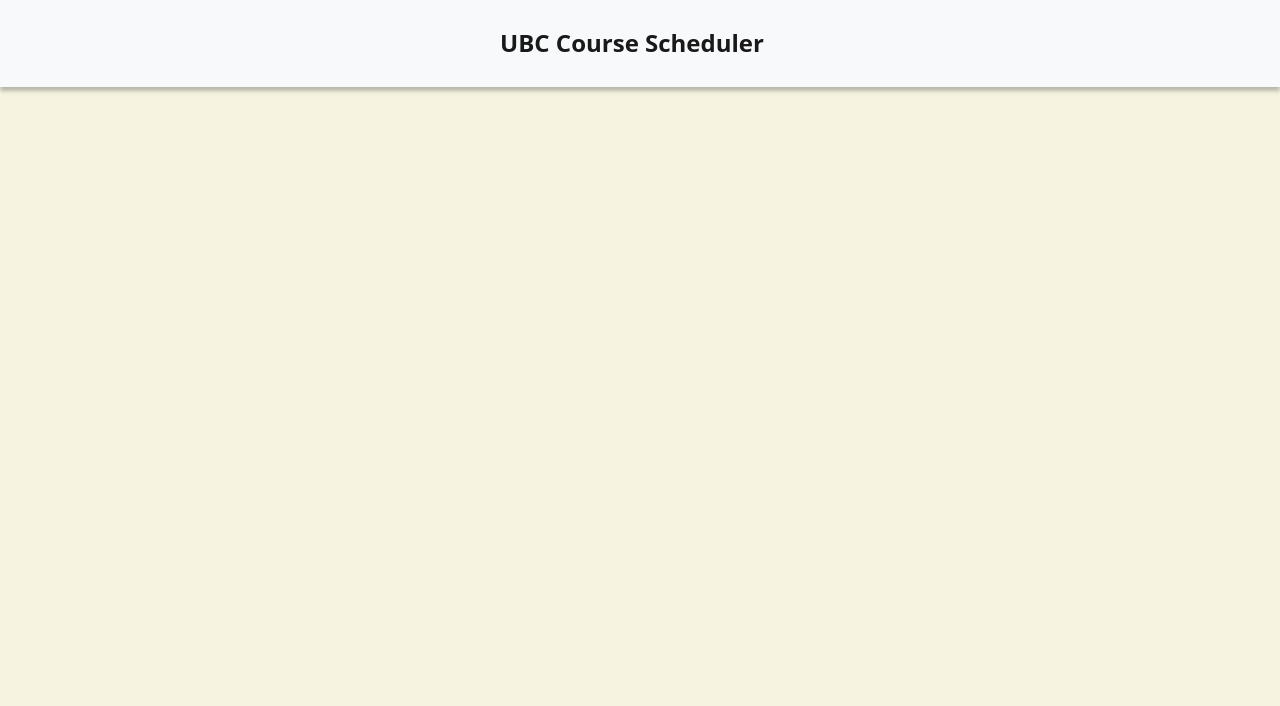
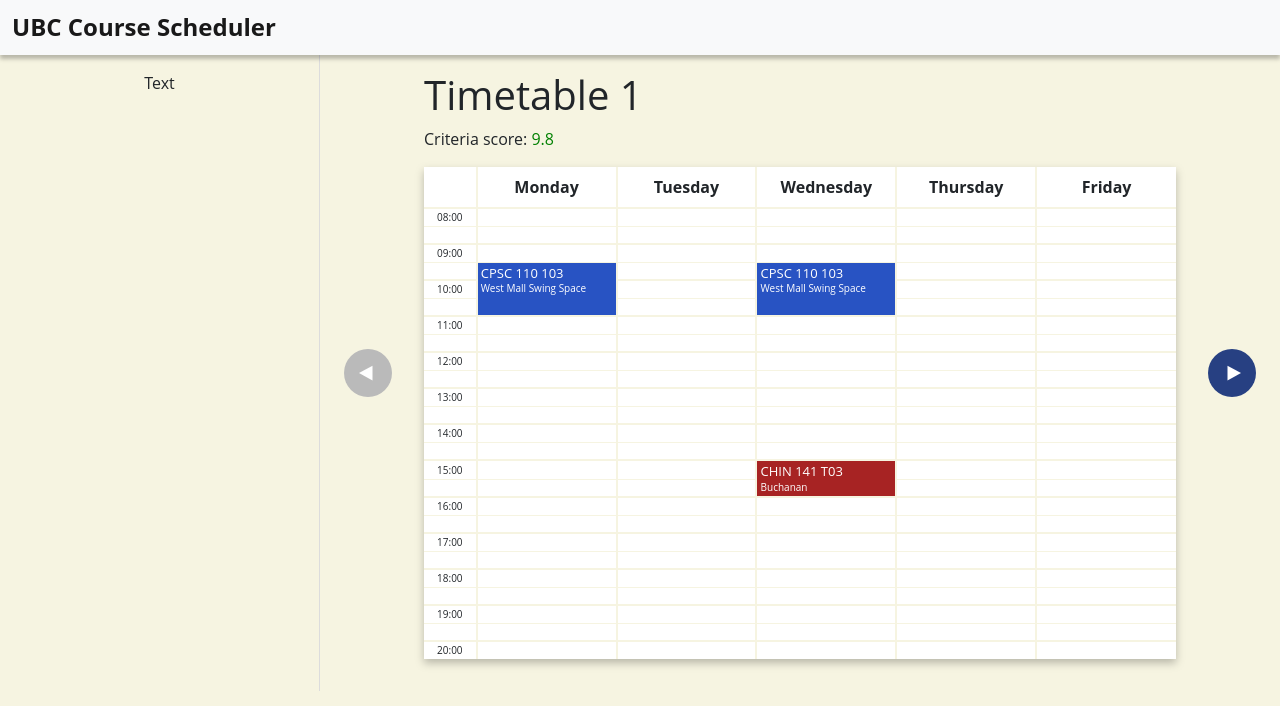
Before and after one commit to ayesha604/UBC-Course-Scheduler, a React (Vite) app in the folder frontend/: page / in a window 1280 px wide. Shown: the top 706 px of the page. Built offline with nearby package versions, Linux system fonts and the light colour scheme; no server answers.

Commit message:
Added timetable to page and tweaked layouts/navbar

```diff
--- a/frontend/src/App.jsx
+++ b/frontend/src/App.jsx
@@ -10,17 +10,98 @@
 function App() {
   console.log(sendCourses(["CPSC 110"]))
 
+  let timetables = [
+    {
+      sections: [
+        {
+          "name": "CPSC 110 103",
+          "days": [
+            {
+              "day": "Mon",
+              "times": ["9:30", "11:00"]
+            },
+            {
+              "day": "Wed",
+              "times": ["9:30", "11:00"]
+            }
+          ],
+          "location": "West Mall Swing Space",
+          "professors": "OLA, OLUWAKEMI",
+          "status": ""
+        },
+        {
+          "name": "CHIN 141 T03",
+          "days": [
+            {
+              "day": "Wed",
+              "times": ["15:00", "16:00"]
+            }
+          ],
+          "location": "Buchanan",
+          "professors": "LEE, LI-JUNG; WANG, HSIANG-NING",
+          "status": ""
+        }
+      ],
+      criteriaScore: 9.8
+    },
+    {
+      sections: [
+        {
+          "name": "ASTR 102 201",
+          "days": [
+            {
+              "day": "Mon",
+              "times": ["12:00", "13:00"]
+            },
+            {
+              "day": "Wed",
+              "times": ["12:00", "13:00"]
+            },
+            {
+              "day": "Fri",
+              "times": ["12:00", "13:00"]
+            }
+          ],
+          "location": "Hennings",
+          "professors": "MCIVER, JESSICA",
+          "status": ""
+        },
+        {
+          "name": "CPSC 121 201",
+          "days": [
+            {
+              "day": "Tue",
+              "times": ["12:30", "14:00"]
+            },
+            {
+              "day": "Thu",
+              "times": ["12:30", "14:00"]
+            }
+          ],
+          "location": "West Mall Swing Space",
+          "professors": "TIEN, GEOFFREY",
+          "status": ""
+        }
+      ],
+      criteriaScore: 4.3
+    }
+  ]
+
   return (
     <div className="App">
       <Nav />
 
-      <Container>
+      <Container fluid>
         <Row>
-          <Col>
-
+          <Col className="sidebar">
+            <Container>
+              Text
+            </Container>
           </Col>
           <Col md={9}>
-
+            {timetables &&
+              <TimetableCarousel timetables={timetables} />
+            }
           </Col>
         </Row>
       </Container>
--- a/frontend/src/App.scss
+++ b/frontend/src/App.scss
@@ -12,3 +12,9 @@
 .App {
     height: 100%;
 }
+.sidebar {
+    display: flex;
+    flex-direction: column;
+    width: 100%;
+    border-right: 1px solid #DCDCDC;
+}
--- a/frontend/src/components/Nav.jsx
+++ b/frontend/src/components/Nav.jsx
@@ -7,9 +7,9 @@
 
     return (
         <Navbar bg="light">
-            <Container>
+            <Container fluid>
                 <Navbar.Brand as="div">
-                    <h1 class="logo">
+                    <h1 className="logo">
                         UBC Course Scheduler
                     </h1>
                 </Navbar.Brand>
--- a/frontend/src/components/Nav.scss
+++ b/frontend/src/components/Nav.scss
@@ -5,5 +5,6 @@
     color: "#071025";
     font-weight: bold;
     font-size: x-large;
+    text-align: left;
     margin-bottom: 0;
 }
--- a/frontend/src/components/TimeTableCarousel.scss
+++ b/frontend/src/components/TimeTableCarousel.scss
@@ -22,11 +22,11 @@
 }
 
 .anim-right {
-    animation: right-to-left 0.6s;
+    animation: right-to-left 0.3s;
     animation-timing-function: ease-out;
 }
 .anim-left {
-    animation: left-to-right 0.6s;
+    animation: left-to-right 0.3s;
     animation-timing-function: ease-out;
 }
 
--- a/frontend/src/components/Timetable.scss
+++ b/frontend/src/components/Timetable.scss
@@ -53,7 +53,7 @@
 
 th,
 td {
-    border: 2px solid #DDDDDD;
+    border: 2px solid #F6F4E1;
     text-align: center;
 }
 table tr:first-child th {
@@ -75,7 +75,7 @@
 }
 th,
 td {
-    background-color: #F6F4E1;
+    background-color: white;
 }
 tr:nth-child(odd) td {
     border-bottom-width: 1px;
--- a/frontend/src/components/TimetableCarousel.jsx
+++ b/frontend/src/components/TimetableCarousel.jsx
@@ -4,86 +4,9 @@
 import { IoTriangleSharp } from 'react-icons/io5'
 import './TimeTableCarousel.scss'
 
-export default function TimetableCarousel() {
+export default function TimetableCarousel({ timetables }) {
     const [currentTimetable, setCurrentTimetable] = useState(0)
     const [animDirection, setAnimDirection] = useState("anim-left")
-
-    let timetables = [
-        {
-            sections: [
-                {
-                    "name": "CPSC 110 103",
-                    "days": [
-                        {
-                            "day": "Mon",
-                            "times": ["9:30", "11:00"]
-                        },
-                        {
-                            "day": "Wed",
-                            "times": ["9:30", "11:00"]
-                        }
-                    ],
-                    "location": "West Mall Swing Space",
-                    "professors": "OLA, OLUWAKEMI",
-                    "status": ""
-                },
-                {
-                    "name": "CHIN 141 T03",
-                    "days": [
-                        {
-                            "day": "Wed",
-                            "times": ["15:00", "16:00"]
-                        }
-                    ],
-                    "location": "Buchanan",
-                    "professors": "LEE, LI-JUNG; WANG, HSIANG-NING",
-                    "status": ""
-                }
-            ],
-            criteriaScore: 9.8
-        },
-        {
-            sections: [
-                {
-                    "name": "ASTR 102 201",
-                    "days": [
-                        {
-                            "day": "Mon",
-                            "times": ["12:00", "13:00"]
-                        },
-                        {
-                            "day": "Wed",
-                            "times": ["12:00", "13:00"]
-                        },
-                        {
-                            "day": "Fri",
-                            "times": ["12:00", "13:00"]
-                        }
-                    ],
-                    "location": "Hennings",
-                    "professors": "MCIVER, JESSICA",
-                    "status": ""
-                },
-                {
-                    "name": "CPSC 121 201",
-                    "days": [
-                        {
-                            "day": "Tue",
-                            "times": ["12:30", "14:00"]
-                        },
-                        {
-                            "day": "Thu",
-                            "times": ["12:30", "14:00"]
-                        }
-                    ],
-                    "location": "West Mall Swing Space",
-                    "professors": "TIEN, GEOFFREY",
-                    "status": ""
-                }
-            ],
-            criteriaScore: 4.3
-        }
-    ]
 
     function handleNextTimetable() {
         if(currentTimetable !== timetables.length - 1) {
@@ -99,7 +22,7 @@
     }
 
     return (
-        <Container>
+        <Container fluid>
             <div className="carousel">
                 <button onClick={handlePrevTimetable} className="btn-round left" disabled={currentTimetable === 0}>
                     <IoTriangleSharp />
```
